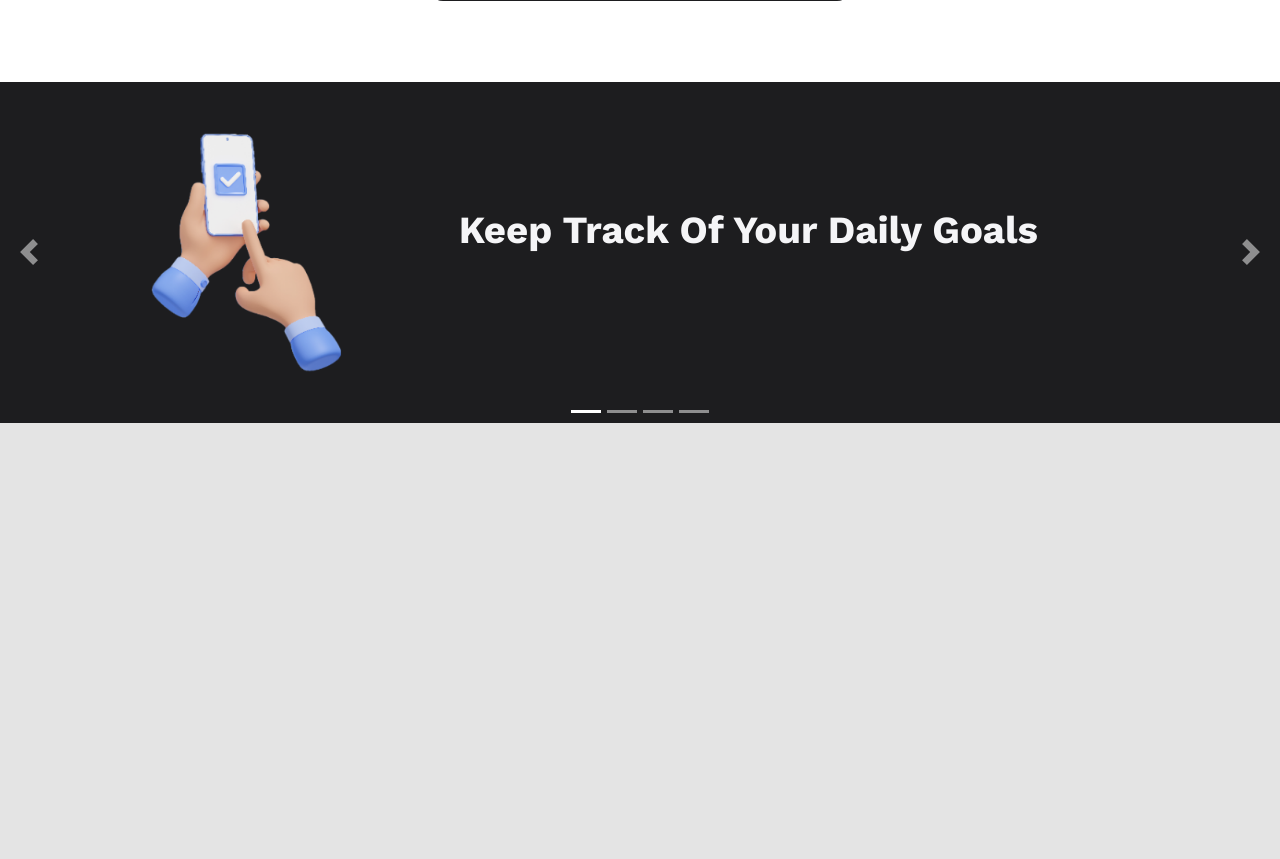
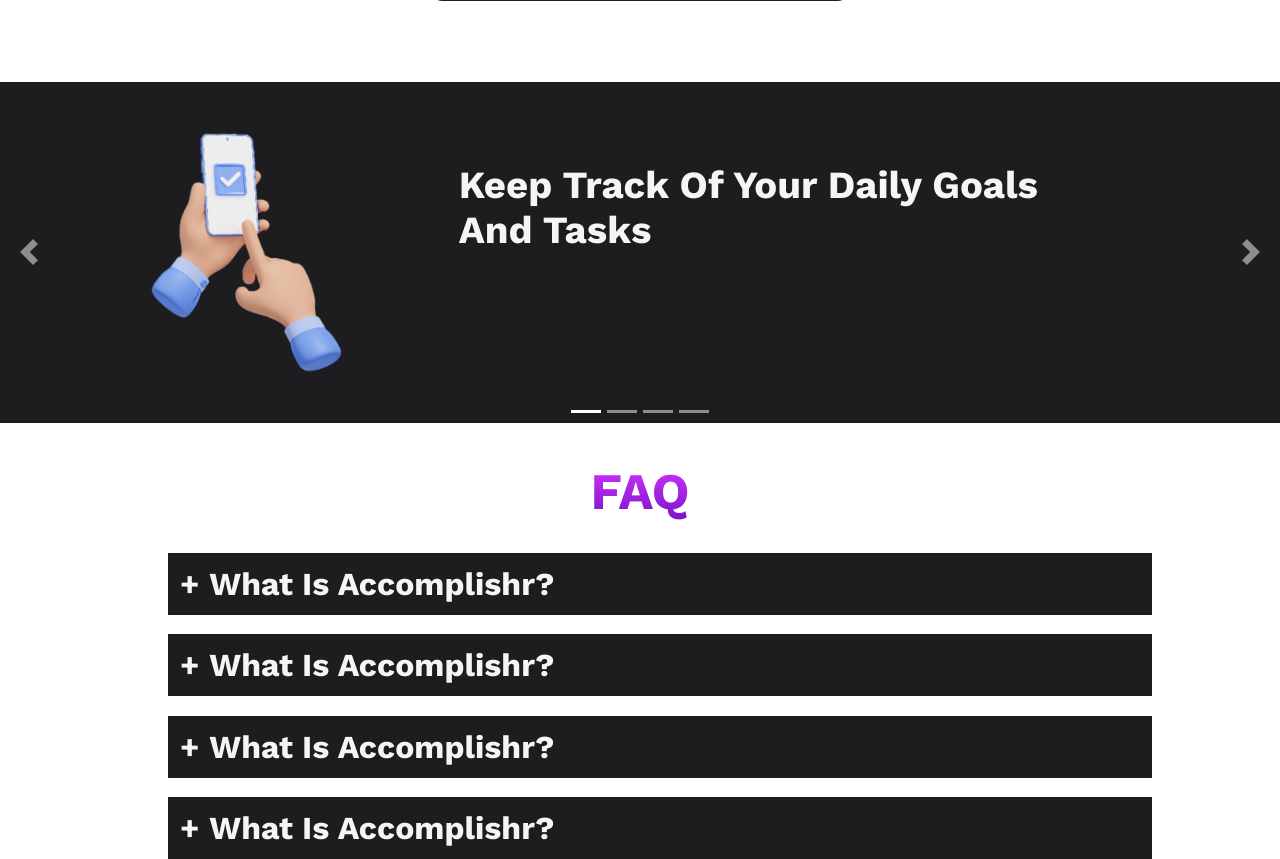
Before and after one commit to AriManjikian/Accomplishr, a Flask app: page / in a window 1280 px wide. Shown: the part 931-1790 px from the top of the page. Before the commit the page ends 1354 px from the top, so only its background shows below. Run offline with Flask 3, Linux system fonts and the light colour scheme; some libraries are stand-ins or nearby versions.

Commit message:
accordion

```diff
--- a/static/styles.css
+++ b/static/styles.css
@@ -154,6 +154,7 @@
 
 .carousel {
   margin-top: 2rem;
+  margin-bottom: 3dvw;
   position: relative;
 }
 .carousel-inner {
@@ -348,6 +349,72 @@
   background-color: #fff;
 }
 
+/*Accordion*/
+
+.faq{
+  display: flex;
+  flex-direction: column;
+  width: 80dvw;
+  align-items: center;
+  margin: auto;
+  gap: 2rem;
+}
+
+.accordion{
+  list-style: none;
+  display: flex;
+  flex-direction: column;
+  gap: 1.5dvw;
+}
+
+.accordion-item{
+  width: 100%;
+  box-shadow: 6px 6px 10px -1px rgb(0,0,0, 0.15),
+}
+
+h3{
+  font-size: 4dvw;
+}
+
+input[type="radio"]{
+  display: none;
+}
+
+.accordion label{
+  display: flex;
+  align-items: center;
+  padding: 0.75rem;
+  cursor: pointer;
+  font-size: 2.5dvw;
+  font-weight: 900;
+}
+
+.accordion label::before{
+  content: '+';
+  margin-right: 10px;
+}
+
+.accordion-text{
+  font-size: 1.5dvw;
+  font-family: system-ui, -apple-system, BlinkMacSystemFont, 'Segoe UI', Roboto, Oxygen, Ubuntu, Cantarell, 'Open Sans', 'Helvetica Neue', sans-serif;
+  font-weight: 500;
+  padding: 0dvw;
+  max-height: 0;
+  scale: 0;
+  overflow: hidden;
+  transition: scale 0.25s ease-in-out;
+}
+
+.accordion input[type='radio']:checked + label + .accordion-text{
+  max-height: fit-content;
+  scale: 1;
+  padding: 1dvw;
+}
+
+.accordion input[type='radio']:checked + label::before{
+  content: '-';
+}
+
 /*Dark Mode*/
 @media (prefers-color-scheme: dark) {
   .light {
@@ -356,7 +423,7 @@
   .dark {
     display: block;
   }
-  .DONE {
+  .DONE, h3 {
     background: -webkit-repeating-linear-gradient(
       var(--text-gradient-dark-1),
       var(--text-gradient-dark-2)
@@ -376,7 +443,7 @@
   .download {
     background-color: var(--dark-secondary);
   }
-  .carousel-item{
+  .carousel-item, .accordion-item{
     background-color: var(--dark-secondary);
     color: var(--white-color);
   }
@@ -394,7 +461,7 @@
   .dark {
     display: none;
   }
-  .DONE {
+  .DONE, h3 {
     background: -webkit-repeating-linear-gradient(
       var(--text-gradient-light-1),
       var(--text-gradient-light-2)
@@ -415,7 +482,7 @@
     background-color: var(--light-secondary);
     color: var(--white-color);
   }
-  .carousel-item{
+  .carousel-item, .accordion-item{
     background-color: var(--light-secondary);
     color: var(--white-color);
   }
--- a/templates/index.html
+++ b/templates/index.html
@@ -60,35 +60,35 @@
         </div>
     </main>
 
+    <!--Carousel-->
     <div id="carouselExampleIndicators" class="carousel slide" data-ride="carousel">
+      <!--Indicators-->
       <ol class="carousel-indicators">
         <li data-target="#carouselExampleIndicators" data-slide-to="0" class="active"></li>
         <li data-target="#carouselExampleIndicators" data-slide-to="1"></li>
         <li data-target="#carouselExampleIndicators" data-slide-to="2"></li>
         <li data-target="#carouselExampleIndicators" data-slide-to="3"></li>
       </ol>
+      <!--Carousel Items-->
       <div class="carousel-inner">
         <div class="carousel-item active">
           <img src="../static/phone.png" alt="First slide">
-          <p class="carousel-text-large">Keep Track Of Your Daily Goals</p>
-
+          <p class="carousel-text-large">Keep Track Of Your Daily Goals And Tasks</p>
         </div>
         <div class="carousel-item">
           <img src="../static/fire.png" alt="Second slide">
           <p class="carousel-text-large">Stay Consistent And Become Disciplined</p>
-
         </div>
         <div class="carousel-item">
           <img src="../static/target.png" alt="Third slide">
           <p class="carousel-text-large">Share Your Accomplishments With Your Friends</p>
-
         </div>
         <div class="carousel-item">
           <img src="../static/trophy.png" alt="Fourth slide">
           <p class="carousel-text-large">Become The Best Version Of Yourself</p>
-
         </div>
       </div>
+      <!--Carousel Buttons-->
       <a class="carousel-control-prev" href="#carouselExampleIndicators" role="button" data-slide="prev">
         <span class="carousel-control-prev-icon" aria-hidden="true"></span>
       </a>
@@ -96,6 +96,49 @@
         <span class="carousel-control-next-icon" aria-hidden="true"></span>
       </a>
     </div>
+
+    <!--Accordion FAQ-->
+    <div class="faq">
+      <h3>FAQ</h3>
+      <ul class="accordion">
+        <li class="accordion-item">
+          <input type="radio" name="accordion" id="first">
+          <label for="first">What Is Accomplishr?</label>
+          <div class="accordion-text">
+            <p>Lorem ipsum dolor sit, amet consectetur adipisicing elit. Veritatis ipsa laborum non quo sapiente, assumenda esse placeat, voluptate harum doloribus excepturi odit est consequatur dolore magni, enim saepe hic. Iure.
+            Tempore unde amet nulla iusto dolores maxime ad suscipit! Officia voluptas doloremque maiores maxime a placeat, cupiditate dolore iste. Quidem animi labore nihil? Sequi, reprehenderit! Qui consequuntur esse nisi deserunt?
+            Distinctio quas laborum necessitatibus modi. At voluptatem architecto est ullam deleniti aperiam recusandae doloribus? Deserunt repudiandae vitae mollitia facilis sint architecto maiores nemo nam beatae nihil, saepe fugiat reprehenderit quos?</p>
+          </div>
+        </li>
+        <li class="accordion-item">
+          <input type="radio" name="accordion" id="second">
+          <label for="second">What Is Accomplishr?</label>
+          <div class="accordion-text">
+            <p>Lorem ipsum dolor sit, amet consectetur adipisicing elit. Veritatis ipsa laborum non quo sapiente, assumenda esse placeat, voluptate harum doloribus excepturi odit est consequatur dolore magni, enim saepe hic. Iure.
+            Tempore unde amet nulla iusto dolores maxime ad suscipit! Officia voluptas doloremque maiores maxime a placeat, cupiditate dolore iste. Quidem animi labore nihil? Sequi, reprehenderit! Qui consequuntur esse nisi deserunt?
+            Distinctio quas laborum necessitatibus modi. At voluptatem architecto est ullam deleniti aperiam recusandae doloribus? Deserunt repudiandae vitae mollitia facilis sint architecto maiores nemo nam beatae nihil, saepe fugiat reprehenderit quos?</p>
+          </div>
+        </li>
+        <li class="accordion-item">
+          <input type="radio" name="accordion" id="third">
+          <label for="third">What Is Accomplishr?</label>
+          <div class="accordion-text">
+            <p>Lorem ipsum dolor sit, amet consectetur adipisicing elit. Veritatis ipsa laborum non quo sapiente, assumenda esse placeat, voluptate harum doloribus excepturi odit est consequatur dolore magni, enim saepe hic. Iure.
+            Tempore unde amet nulla iusto dolores maxime ad suscipit! Officia voluptas doloremque maiores maxime a placeat, cupiditate dolore iste. Quidem animi labore nihil? Sequi, reprehenderit! Qui consequuntur esse nisi deserunt?
+            Distinctio quas laborum necessitatibus modi. At voluptatem architecto est ullam deleniti aperiam recusandae doloribus? Deserunt repudiandae vitae mollitia facilis sint architecto maiores nemo nam beatae nihil, saepe fugiat reprehenderit quos?</p>
+          </div>
+        </li>
+        <li class="accordion-item">
+          <input type="radio" name="accordion" id="fourth">
+          <label for="fourth">What Is Accomplishr?</label>
+          <div class="accordion-text">
+            <p>Lorem ipsum dolor sit, amet consectetur adipisicing elit. Veritatis ipsa laborum non quo sapiente, assumenda esse placeat, voluptate harum doloribus excepturi odit est consequatur dolore magni, enim saepe hic. Iure.
+            Tempore unde amet nulla iusto dolores maxime ad suscipit! Officia voluptas doloremque maiores maxime a placeat, cupiditate dolore iste. Quidem animi labore nihil? Sequi, reprehenderit! Qui consequuntur esse nisi deserunt?
+            Distinctio quas laborum necessitatibus modi. At voluptatem architecto est ullam deleniti aperiam recusandae doloribus? Deserunt repudiandae vitae mollitia facilis sint architecto maiores nemo nam beatae nihil, saepe fugiat reprehenderit quos?</p>
+          </div>
+        </li>
+      </ul>
+    </div>
 </body>
 
 </html>
```
